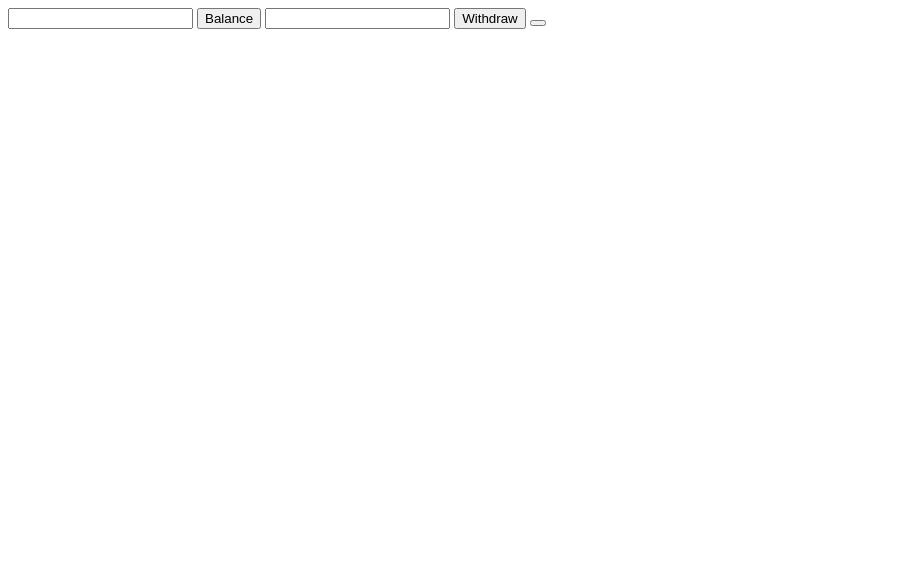
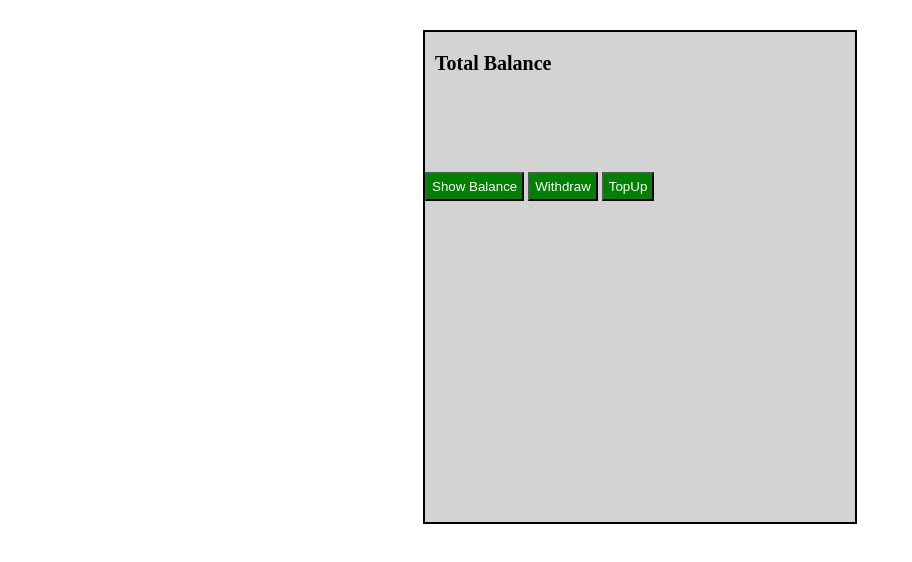
Before and after one commit to suzarm/bank-account, a plain HTML site: page index.html in a window 1280 px wide. Shown: the whole page, without its empty margins (0-912 px from the left). Drawn offline with Linux system fonts and the light colour scheme.

Commit message:
added balance, withdraw and topUp structure

```diff
--- a/index.html
+++ b/index.html
@@ -8,11 +8,14 @@
 </head>
 <body>
     <div id="card">
-        <input type="password" id="balance">
-        <button id="btnbalance" onclick="addbalance()">Balance</button>
-        <input type="password" id="withdraw">
-        <button id="btnwithdraw" onclick="addwithdraw()">Withdraw</button>
-        <button></button>
+        <div id="display">
+            <h3>Total Balance</h3>
+            <p id="display-text"></p>
+        </div>
+            <button id="btnbalance" onclick="showBalance()">Show Balance</button>
+            <button id="btnwithdraw" onclick="showWithdraw()"> Withdraw</button>
+            <button id="btntopUp" onclick="addtopUp()">TopUp</button>
+
     </div>
     <script src="./script.js"></script>
 </body>
--- a/script.js
+++ b/script.js
@@ -0,0 +1,37 @@
+let balance = 100_000;
+let originalPass = '3077';
+let currency = 'USD';
+
+function showBalance(){
+  let userPass = prompt('Enter the password');
+  if (originalPass === userPass) {
+    document.getElementById('display-text').innerHTML = balance;
+  } else {
+    alert('The password is not correct');
+  }
+}
+
+function showWithdraw(){
+  let userPass= prompt('Enter the password');
+  if (originalPass === userPass) {
+    const amount = prompt('How much do you want to withdraw?')
+    if (amount <= balance) {
+      balance = balance - amount;
+      alert('Your purchase is successed');
+      document.getElementById('display-text').innerHTML = balance;
+    } else {
+      alert('Your purchase is  not successed');
+    }
+  } else {
+    alert('The password is not correct');
+  }
+
+}
+
+
+function addtopUp(){
+  const amount = +prompt('How much do you want to topUp?');
+  balance = amount + balance;
+  alert('Your topUp is successed');
+  document.getElementById('display-text').innerHTML = balance;
+}
--- a/style.css
+++ b/style.css
@@ -0,0 +1,45 @@
+#card{
+  margin:30px auto;
+  width:430px;
+  height:490px;
+  border:2px solid black;
+  background-color: lightgrey;
+}
+
+#display{
+  width:430px;
+  height:120px;
+}
+
+#balance{
+  margin:30px 10px 0px;
+  padding:5px;
+}
+
+#topUp,#withdraw{
+  margin:5px 10px;
+  padding:5px;
+}
+
+#btnwithdraw,#btntopUp, #btnbalance{
+  color:white;
+  padding:5px;
+  background-color: green;
+}
+
+#btntopUp:hover{
+  padding:7px;
+}
+
+#btnbalance:hover{
+  padding:7px;
+}
+
+#btnwithdraw:hover{
+  padding:7px;
+}
+
+#display-text, h3{
+  font-size:20px;
+  margin-left: 10px;;
+}
```
